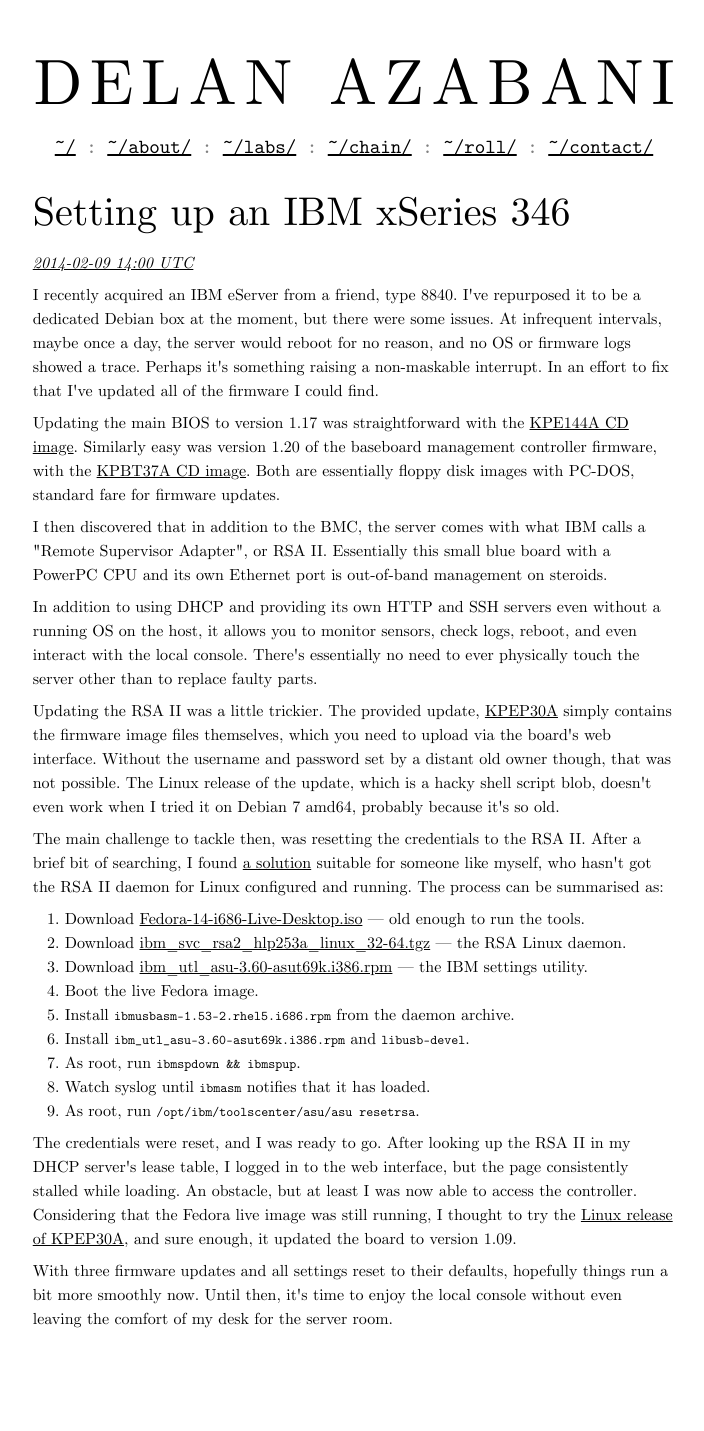
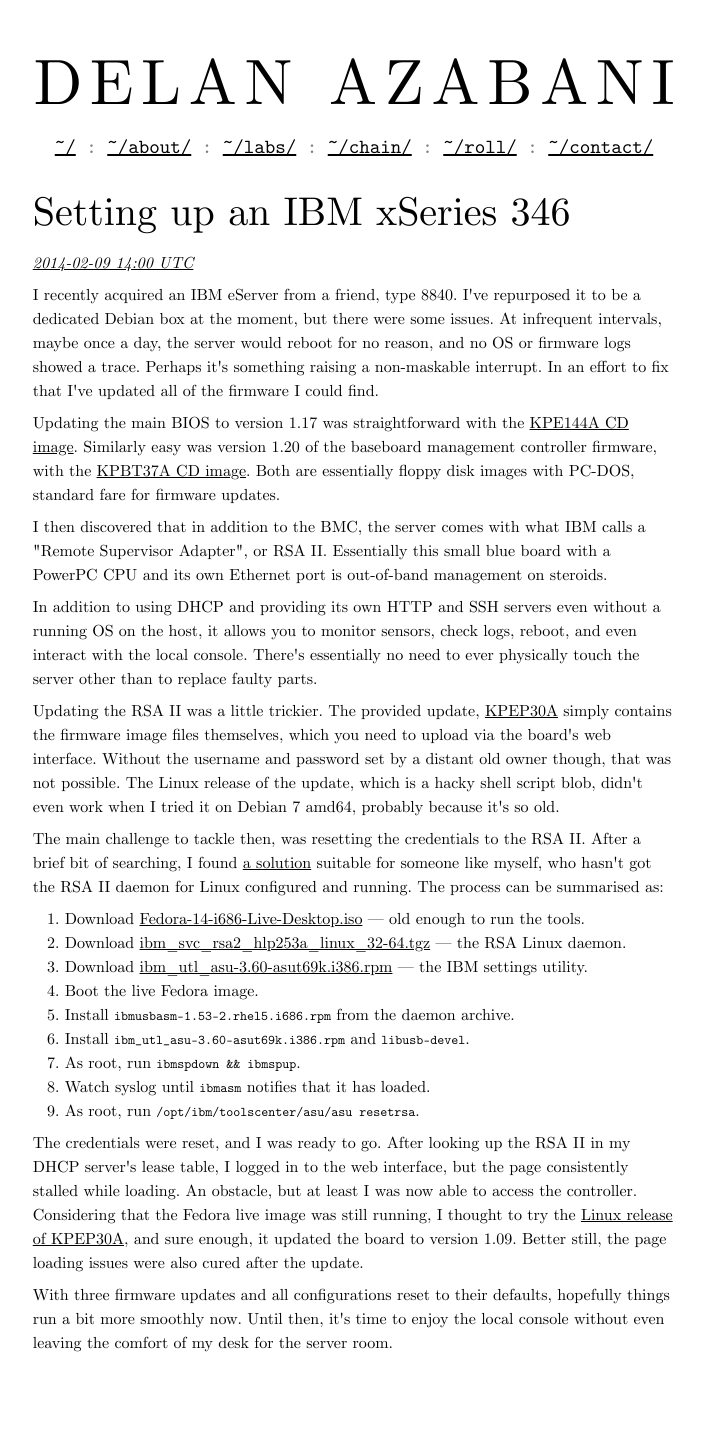
Before and after one commit to delan/www.azabani.com, a Jekyll site: the page built from _posts/2014-02-09-setting-up-ibm-xseries-346.html, in a window 1280 px wide. Shown: the whole page, without its empty margins (286-990 px from the left). Built offline with Jekyll 4.4.1, drawn with Linux system fonts in a browser that asks for light colours; before the commit the page ends 1407 px from its top, so only the background shows below that.

Commit message:
improved wording in last post

```diff
--- a/_posts/2014-02-09-setting-up-ibm-xseries-346.html
+++ b/_posts/2014-02-09-setting-up-ibm-xseries-346.html
@@ -34,7 +34,7 @@
 >KPEP30A</a> simply contains the firmware image files themselves, which you
 need to upload via the board's web interface. Without the username and password
 set by a distant old owner though, that was not possible. The Linux release of
-the update, which is a hacky shell script blob, doesn't even work when I tried
+the update, which is a hacky shell script blob, didn't even work when I tried
 it on Debian 7 amd64, probably because it's so old.
 
 <p>The main challenge to tackle then, was resetting the credentials to the
@@ -70,9 +70,9 @@
 running, I thought to try the <a href=
 "http://www-947.ibm.com/support/entry/portal/docdisplay?lndocid=MIGR-56759"
 >Linux release of KPEP30A</a>, and sure enough, it updated the board to version
-1.09.
+1.09. Better still, the page loading issues were also cured after the update.
 
-<p>With three firmware updates and all settings reset to their defaults,
+<p>With three firmware updates and all configurations reset to their defaults,
 hopefully things run a bit more smoothly now. Until then, it's time to enjoy
 the local console without even leaving the comfort of my desk for the server
 room.
```
